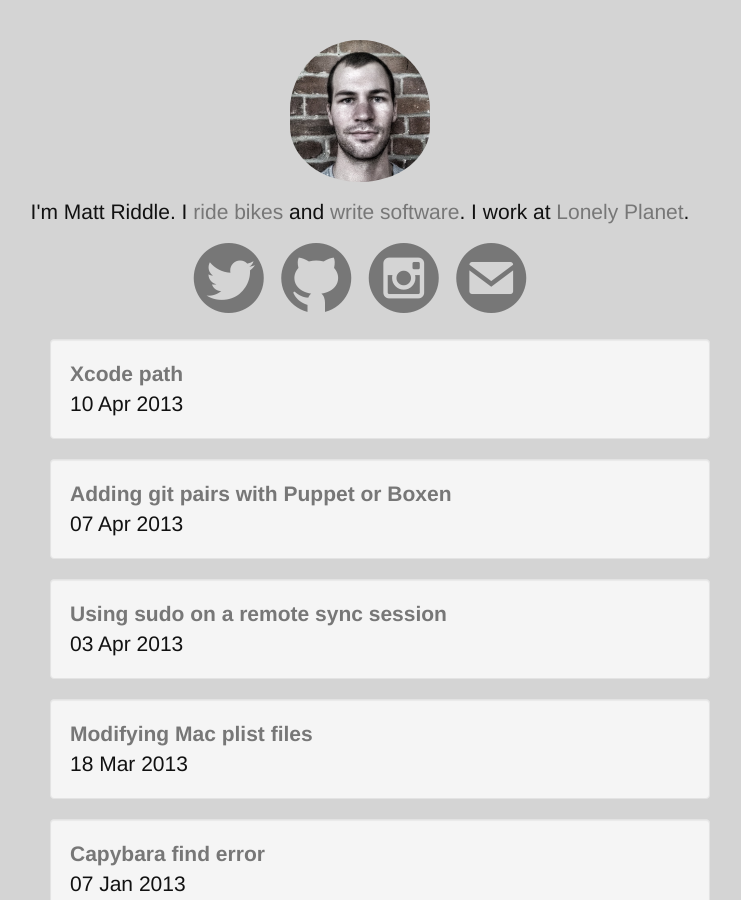
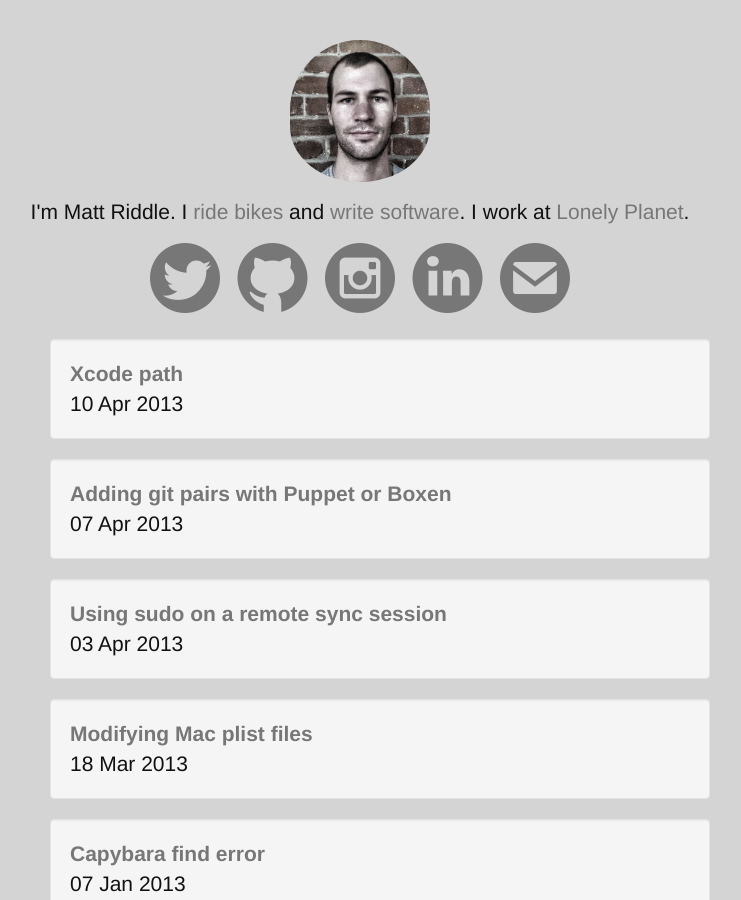
Before and after one commit to mriddle/mriddle, a Jekyll site: the page built from index.html, in a window 1280 px wide and 900 px high. Shown: the whole window, without its empty margins (280-1021 px from the left). Built offline with Jekyll 4.4.1, drawn with Linux system fonts in a browser that asks for light colours; Markdown is read by kramdown in place of the engine named in the settings.

Commit message:
Add linkedin link

```diff
--- a/_layouts/default.html
+++ b/_layouts/default.html
@@ -37,6 +37,11 @@
          class="ss-icon ss-social-circle">
          instagram
       </a>
+      <a title="linkedin"
+         href="https://www.linkedin.com/in/mriddle"
+         class="ss-icon ss-social-circle">
+         linkedin
+      </a>
       <a title="email"
          href="mailto:mriddle89@gmail.com"
          class="ss-icon ss-social-circle">
```
